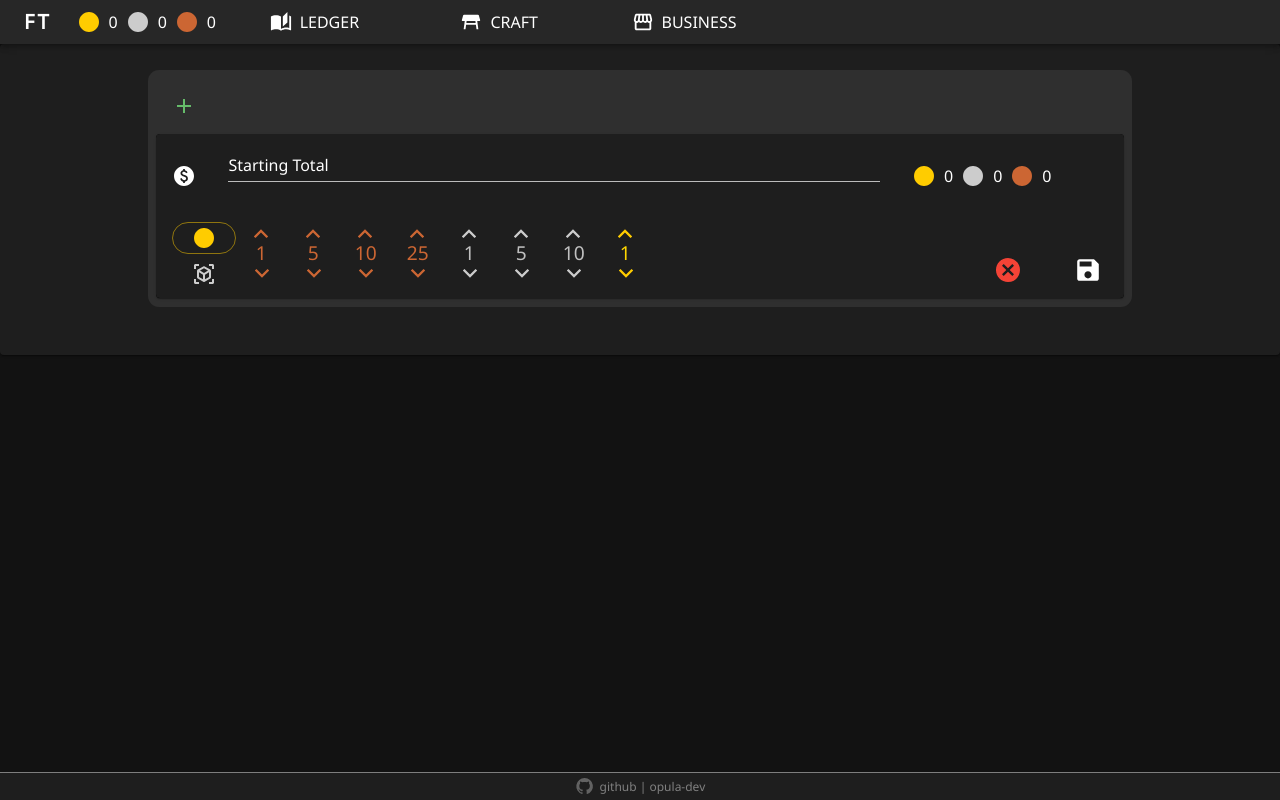
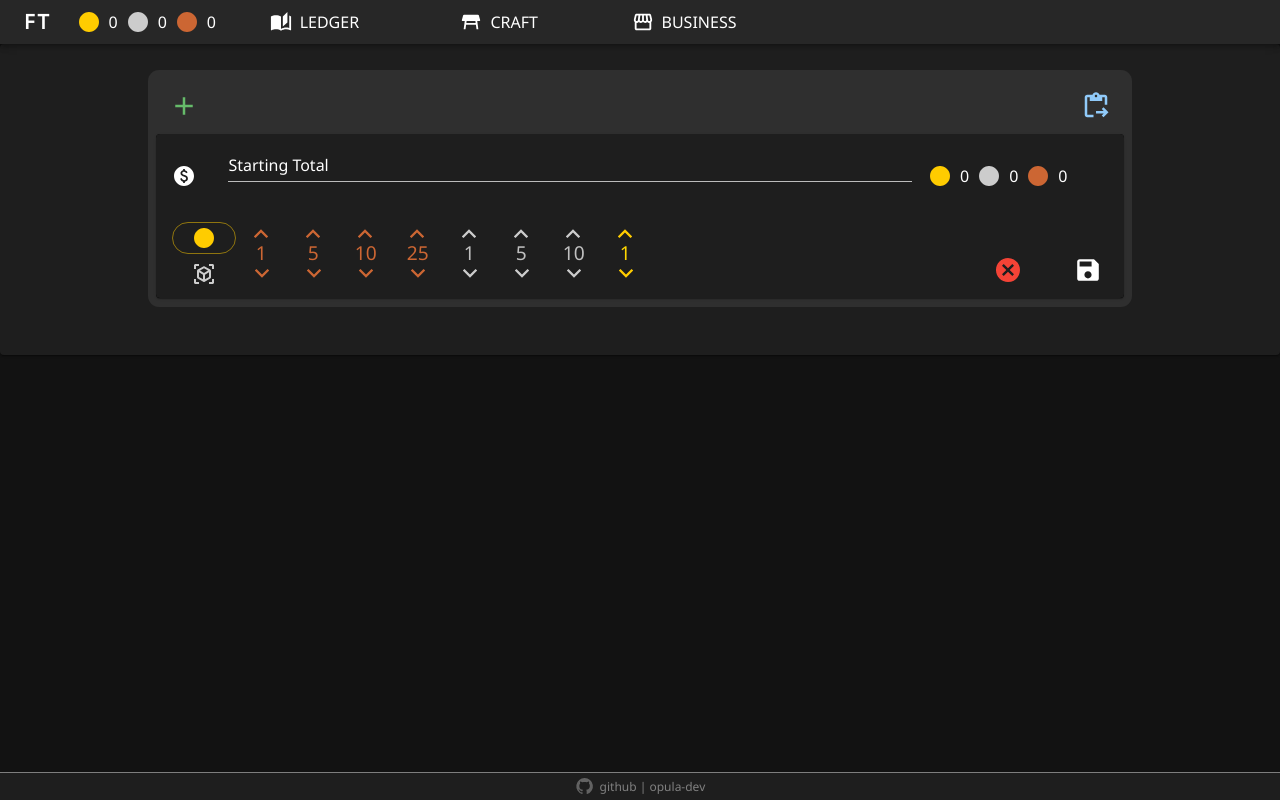
Before and after one commit to opula-dev/opulaledger, a React (Create React App) app in the folder client/: page / in a window 1280 px wide. Built offline with nearby package versions, Linux system fonts and the light colour scheme.

Commit message:
add text formatter and start adding settings and item tracking

```diff
--- a/client/src/Composition.tsx
+++ b/client/src/Composition.tsx
@@ -1,4 +1,4 @@
-import React, { useState } from "react";
+import { useState } from "react";
 import ApplicationBar from "./layout/ApplicationBar";
 import Route from "./component/Route";
 import Ledger from "./ledger/Ledger";
@@ -9,12 +9,14 @@ import { Business } from "./business/Business";
 import { Stack } from "@mui/system";
 import { Footer } from "./layout/Footer";
 import { CoinObserver } from "./context/CoinPurseContext";
+import { AppMenuProvider } from "./context/AppMenuContext";
 
 const Composition = () => {
   const [client, setClient] = useState(DefaultClientState);
 
   return (
     <ClientContext.Provider value={client}>
+      <AppMenuProvider>
         <CoinObserver>
           <div
             style={{
@@ -40,6 +42,7 @@ const Composition = () => {
             </Stack>
           </div>
         </CoinObserver>
+      </AppMenuProvider>
     </ClientContext.Provider>
   );
 };
--- a/client/src/component/DnDContainer.tsx
+++ b/client/src/component/DnDContainer.tsx
@@ -7,16 +7,10 @@ type properties = {
   children?: ReactNode;
 };
 
-const style = {
-  padding: ".5rem .5rem .1rem",
-  background: "#2f2f2f",
-  borderRadius: ".7rem",
-};
-
 export const DnDContainer = ({children}: properties) => {
   return (
     <DndProvider backend={HTML5Backend}>
-      <Stack direction="column-reverse" style={style}>{children}</Stack>
+      {children}
     </DndProvider>
   );
 };
--- /dev/null
+++ b/client/src/context/AppMenuContext.tsx
@@ -0,0 +1,41 @@
+import { createContext, useState } from "react";
+import update from "immutability-helper";
+
+type formatting = {
+  coinSuffix: "g" | "gp" | "gold";
+  coinTotals: "separate" | "onlyCopper";
+};
+
+export interface AppMenuState {
+  formatting: formatting;
+}
+const defaultState: AppMenuState = { formatting: { coinSuffix: "g", coinTotals: "separate" } };
+
+export interface AppMenuContextState {
+  menuState: AppMenuState;
+  handleFormatOption: (option: formatting) => void;
+}
+export const AppMenuContext = createContext<AppMenuContextState>({
+  menuState: defaultState,
+  handleFormatOption: () => {},
+});
+
+interface properties {
+  children?: JSX.Element | JSX.Element[];
+}
+
+export const AppMenuProvider = ({ children }: properties) => {
+  const [menuState, setMenuState] = useState(defaultState);
+
+  const handleFormatOption = (option: formatting) => {
+    setMenuState((prevState) =>
+      update(prevState, { formatting: { $set: option } })
+    );
+  };
+
+  return (
+    <AppMenuContext.Provider value={{ menuState, handleFormatOption }}>
+      {children}
+    </AppMenuContext.Provider>
+  );
+};
--- a/client/src/layout/ApplicationBar.tsx
+++ b/client/src/layout/ApplicationBar.tsx
@@ -28,6 +28,16 @@ const ApplicationBar = () => {
     window.dispatchEvent(navEvent);
   };
 
+  const tabSx = {
+    width: "15%",
+    color: "inherit",
+    display: { md: "flex" },
+  };
+
+  const tabLabelSx = {
+    display: { xs: "none", md: "flex" }
+  }
+
   return (
     <AppBar
       position="sticky"
@@ -55,16 +65,12 @@ const ApplicationBar = () => {
           variant="text"
           size="large"
           startIcon=<AutoStories />
-          sx={{
-            width: "15%",
-            color: "inherit",
-            display: { md: "flex" },
-          }}
+          sx={tabSx}
           onClick={(e) => {
             changePage(e, "/");
           }}
         >
-          <Typography sx={{ display: { xs: "none", md: "flex" } }}>
+          <Typography sx={tabLabelSx}>
             {clientContext.player === undefined
               ? "Ledger"
               : clientContext.player}
@@ -75,16 +81,12 @@ const ApplicationBar = () => {
           variant="text"
           size="large"
           startIcon=<TableRestaurant />
-          sx={{
-            width: "15%",
-            color: "inherit",
-            display: { md: "flex" },
-          }}
+          sx={tabSx}
           onClick={(e) => {
             changePage(e, "/craft");
           }}
         >
-          <Typography sx={{ display: { xs: "none", md: "flex" } }}>
+          <Typography sx={tabLabelSx}>
             Craft
           </Typography>
         </Button>
@@ -93,16 +95,12 @@ const ApplicationBar = () => {
           variant="text"
           size="large"
           startIcon=<Storefront />
-          sx={{
-            width: "15%",
-            color: "inherit",
-            display: { md: "flex" },
-          }}
+          sx={tabSx}
           onClick={(e) => {
             changePage(e, "/business");
           }}
         >
-          <Typography sx={{ display: { xs: "none", md: "flex" } }}>
+          <Typography sx={tabLabelSx}>
             Business
           </Typography>
         </Button>
--- a/client/src/ledger/EntryExpanded.tsx
+++ b/client/src/ledger/EntryExpanded.tsx
@@ -101,6 +101,7 @@ export const EntryExpanded = ({
           display: "flex",
           flexDirection: "row-reverse",
           alignItems: "end",
+          flexWrap: "wrap",
         }}
       >
         <div
@@ -143,6 +144,7 @@ export const EntryExpanded = ({
                 <Button
                   color="gold"
                   variant={!viewItems ? "outlined" : "text"}
+                  onClick={() => setViewItems(false)}
                   sx={{ mt: "4px", height: "2rem", borderRadius: "2rem" }}
                 >
                   <Circle />
@@ -150,13 +152,14 @@ export const EntryExpanded = ({
                 <Button
                   color="silver"
                   variant={viewItems ? "outlined" : "text"}
+                  onClick={() => setViewItems(true)}
                   sx={{ mt: "4px", height: "2rem", borderRadius: "2rem" }}
                 >
                   <ViewInAr />
                 </Button>
               </div>
               {viewItems ? (
-                <ItemTracker />
+                <ItemTracker  detail={tempDetail} setDetail={setTempDetail}/>
               ) : (
                 <CoinIncrement detail={tempDetail} setDetail={setTempDetail} />
               )}
--- a/client/src/ledger/EntryHeader.tsx
+++ b/client/src/ledger/EntryHeader.tsx
@@ -141,7 +141,7 @@ export const EntryHeader = ({
               </Typography>
             )}
           </div>
-          <div style={{ display: "inline", margin: "auto", padding: "0 1rem" }}>
+          <div style={{ display: "inline", margin: "auto"}}>
             <CoinCounter
               hideExtraAmounts={!state.editor}
               coinPurse={state.editor ? tempDetail.coin : detail.coin }
--- /dev/null
+++ b/client/src/ledger/FormatEntries.ts
@@ -0,0 +1,65 @@
+import { AppMenuState } from "../context/AppMenuContext";
+import { EntryComposition } from "./LedgerTypes";
+
+interface EntryFormatter {
+  goldSuffix: "g" | "gp" | " gold";
+  silverSuffix: "s" | "sp" | " silver";
+  copperSuffix: "c" | "cp" | " copper";
+}
+
+export const menuOptionToFormat: (menu: AppMenuState) => EntryFormatter = (
+  menu
+) => {
+  switch (menu.formatting.coinSuffix) {
+    case "g":
+      return { goldSuffix: "g", silverSuffix: "s", copperSuffix: "c" };
+    case "gp":
+      return { goldSuffix: "gp", silverSuffix: "sp", copperSuffix: "cp" };
+    case "gold":
+      return {
+        goldSuffix: " gold",
+        silverSuffix: " silver",
+        copperSuffix: " copper",
+      };
+  }
+};
+
+export const FormatEntries = (
+  entries: EntryComposition[],
+  format: EntryFormatter
+) => {
+  let formattedResult: string = "";
+
+  entries.forEach((entry) => {
+    const entryTitle = entry.detail.title;
+    const entryCoin = entry.detail.coin;
+    if (
+      !entryTitle &&
+      entryCoin.copper === 0 &&
+      entryCoin.silver === 0 &&
+      entryCoin.gold === 0
+    ) {
+      return;
+    }
+
+    let formattedCoin = "";
+
+    if (entryCoin.gold !== 0) {
+      formattedCoin += `${entryCoin.gold}${format.goldSuffix} `;
+    }
+    if (entryCoin.silver !== 0) {
+      formattedCoin += `${entryCoin.silver}${format.silverSuffix} `;
+    }
+    if (entryCoin.copper !== 0) {
+      formattedCoin += `${entryCoin.copper}${format.copperSuffix} `;
+    }
+
+    if (formattedCoin.trim()) {
+      formattedCoin = entryCoin.sign + formattedCoin;
+    }
+
+    formattedResult += `${formattedCoin}${entryTitle}\n`;
+  });
+
+  return formattedResult;
+};
--- a/client/src/ledger/ItemTracker.tsx
+++ b/client/src/ledger/ItemTracker.tsx
@@ -1,5 +1,13 @@
+import { Autocomplete } from "@mui/material";
+import { EntryDetails } from "./LedgerTypes";
 
-export const ItemTracker = () => {
+interface properties {
+  detail: EntryDetails;
+  setDetail: (a: EntryDetails) => void;
+}
 
-    return <></>
-}
+export const ItemTracker = ({ detail, setDetail }: properties) => {
+  return <div style={{ display: "flex", flexWrap: "wrap" }}>
+
+  </div>;
+};
--- a/client/src/ledger/Ledger.tsx
+++ b/client/src/ledger/Ledger.tsx
@@ -1,13 +1,16 @@
-import { useCallback, useEffect, useState } from "react";
-import { IconButton } from "@mui/material";
+import { useCallback, useEffect, useState, useContext } from "react";
+import { IconButton, Stack } from "@mui/material";
 import { DnDContainer } from "../component/DnDContainer";
 import { Add } from "@mui/icons-material";
+import ContentPasteGoIcon from "@mui/icons-material/ContentPasteGo";
 import update from "immutability-helper";
 import { DnDItem } from "../component/DnDItem";
 import { LedgerEntry } from "./LedgerEntry";
 import { v4 as uuid } from "uuid";
 import { DefaultCoinPurseState } from "../context/CoinPurseContext";
 import { EntryComposition } from "./LedgerTypes";
+import { FormatEntries, menuOptionToFormat } from "./FormatEntries";
+import { AppMenuContext } from "../context/AppMenuContext";
 
 const createItem = (title?: string) =>
   ({
@@ -41,6 +44,7 @@ const Ledger = () => {
   const [entries, setEntries] = useState<EntryComposition[]>(
     getInitialEntries()
   );
+  const { menuState } = useContext(AppMenuContext);
 
   const moveItem = useCallback((dragIndex: number, hoverIndex: number) => {
     setEntries((prevEntries: EntryComposition[]) =>
@@ -110,17 +114,57 @@ const Ledger = () => {
   }, [entries]);
 
   return (
-    <div style={{ margin: "auto", width: "80%" }}>
-      <DnDContainer>
-        {entries.map((x, i) => renderItem(x, i))}
+    <div
+      style={{
+        margin: "auto",
+        width: "80%",
+        padding: ".5rem .5rem .1rem",
+        background: "#2f2f2f",
+        borderRadius: ".7rem",
+      }}
+    >
+      <div style={{ display: "flex", flexDirection: "row" }}>
+        <div
+          style={{ display: "flex", flexDirection: "row", marginRight: "auto" }}
+        >
           <IconButton
             color="success"
             aria-label="new entry"
             onClick={handleAddEntry}
-          sx={{ width: "fit-content", height: "fit-content", padding: "1rem" }}
+            sx={{
+              width: "fit-content",
+              height: "fit-content",
+              padding: "1rem",
+              scale: "1.25",
+            }}
           >
             <Add />
           </IconButton>
+        </div>
+        <div>
+          <IconButton
+            color="primary"
+            aria-label="add entries to clipboard"
+            onClick={() =>
+              navigator.clipboard.writeText(
+                FormatEntries(entries, menuOptionToFormat(menuState))
+              )
+            }
+            sx={{
+              width: "fit-content",
+              height: "fit-content",
+              padding: "1rem",
+              scale: "1.25",
+            }}
+          >
+            <ContentPasteGoIcon />
+          </IconButton>
+        </div>
+      </div>
+      <DnDContainer>
+        <Stack direction="column-reverse">
+          {entries.map((x, i) => renderItem(x, i))}
+        </Stack>
       </DnDContainer>
     </div>
   );
```
Also changed, not shown: client/src/context/ItemCollectionContext.tsx (added, +59 -0 lines). Lines whose indentation alone changed are shown as unchanged.
